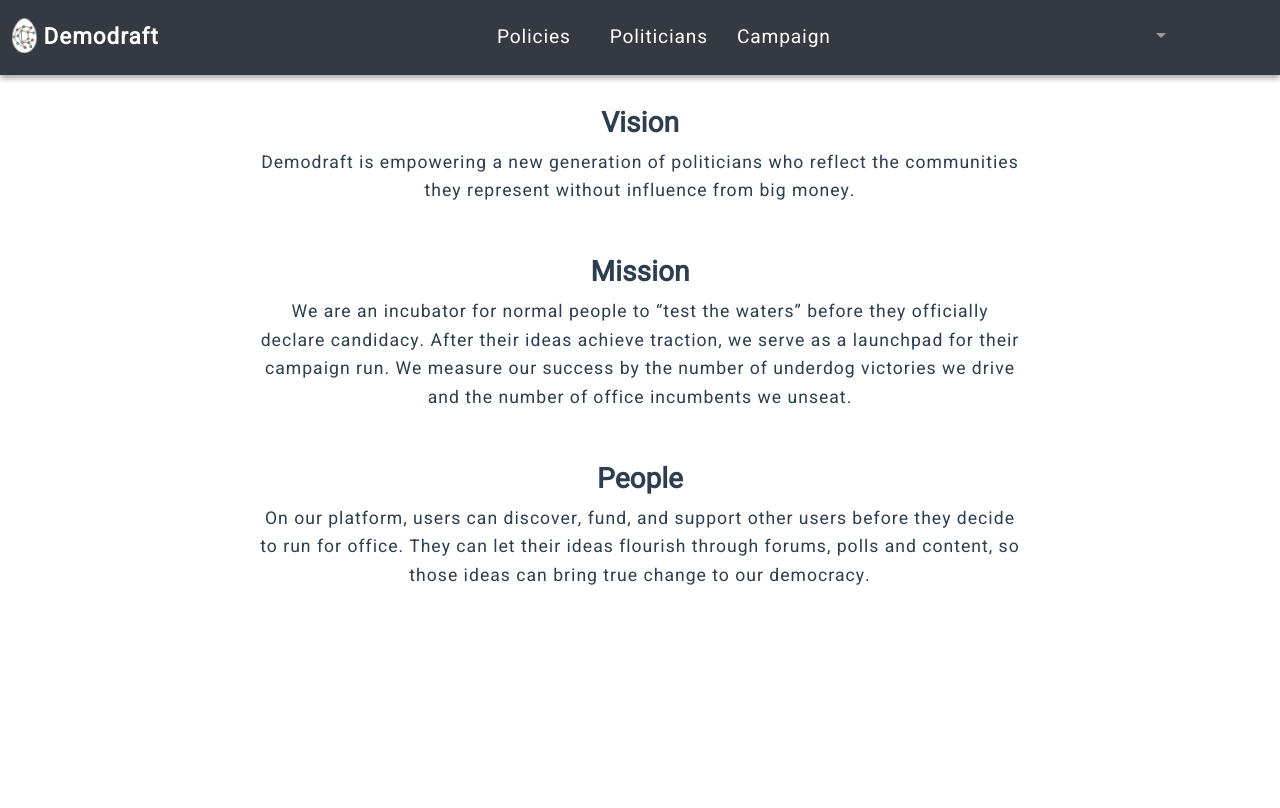
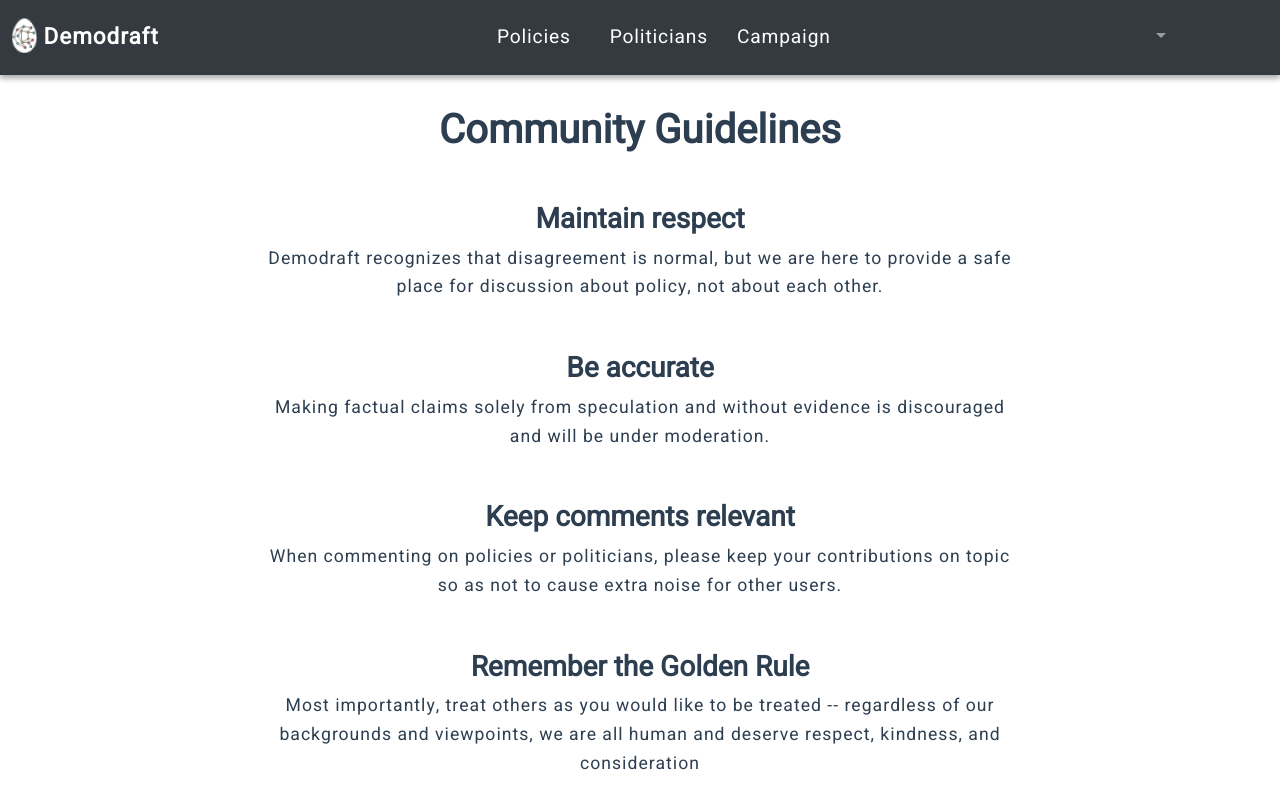
Before and after one commit to shiningsunnyday/demodraft, a Vue app in the folder forward_web/: page / in a window 1280 px wide. Shown: the top 808 px of the page. Built offline with nearby package versions, Linux system fonts and the light colour scheme; no server answers; sample sign-in values are in the browser's storage.

Commit message:
Add community guidlines & route pages on login/signup

```diff
--- a/forward_web/src/components/politicians/SelectedPolitician.vue
+++ b/forward_web/src/components/politicians/SelectedPolitician.vue
@@ -1,9 +1,9 @@
 <template>
   <LoadingSpinner v-if="isLoading"></LoadingSpinner>
   <b-container v-else class="selected-politician">
-    <div class="selected-politician__follow-button-container">
+    <!-- <div class="selected-politician__follow-button-container">
       <b-button size="sm"> <BIconPersonPlus /> Follow </b-button>
-    </div>
+    </div> -->
 
     <div class="selected-politician__top">
       <h1>{{ politician.first }} {{ politician.last }}</h1>
--- a/forward_web/src/views/AboutPage.vue
+++ b/forward_web/src/views/AboutPage.vue
@@ -1,26 +1,30 @@
 <template>
   <div class="about">
-    <h3>Vision</h3>
+    <h1>Community Guidelines</h1>
+
+    <h3>Maintain respect</h3>
     <p>
-      Demodraft is empowering a new generation of politicians who reflect the
-      communities they represent without influence from big money.
+      Demodraft recognizes that disagreement is normal, but we are here to
+      provide a safe place for discussion about policy, not about each other.
     </p>
 
-    <h3>Mission</h3>
+    <h3>Be accurate</h3>
     <p>
-      We are an incubator for normal people to “test the waters” before they
-      officially declare candidacy. After their ideas achieve traction, we serve
-      as a launchpad for their campaign run. We measure our success by the
-      number of underdog victories we drive and the number of office incumbents
-      we unseat.
+      Making factual claims solely from speculation and without evidence is
+      discouraged and will be under moderation.
     </p>
 
-    <h3>People</h3>
+    <h3>Keep comments relevant</h3>
     <p>
-      On our platform, users can discover, fund, and support other users before
-      they decide to run for office. They can let their ideas flourish through
-      forums, polls and content, so those ideas can bring true change to our
-      democracy.
+      When commenting on policies or politicians, please keep your contributions
+      on topic so as not to cause extra noise for other users.
+    </p>
+
+    <h3>Remember the Golden Rule</h3>
+    <p>
+      Most importantly, treat others as you would like to be treated --
+      regardless of our backgrounds and viewpoints, we are all human and deserve
+      respect, kindness, and consideration
     </p>
   </div>
 </template>
@@ -45,7 +49,7 @@ export default {
 
   h1 {
     font-weight: bold;
-    margin-bottom: 100px;
+    margin-bottom: 3rem;
   }
 
   h3 {
--- a/forward_web/src/views/LoginPage.vue
+++ b/forward_web/src/views/LoginPage.vue
@@ -64,7 +64,7 @@ export default {
           password,
           campaignPending,
         });
-        this.$router.push('/');
+        this.$router.push('/policies');
       } catch (error) {
         console.log(error);
       }
--- a/forward_web/src/views/ProfilePage.vue
+++ b/forward_web/src/views/ProfilePage.vue
@@ -4,7 +4,7 @@
     <b-container class="profile__container">
       <div class="profile__user-section">
         <h2 class="profile__header">{{ username }}</h2>
-        <p><span class="--highlight">{{ score }}</span> score</p>
+        <!-- <p><span class="--highlight">{{ score }}</span> score</p> -->
       </div>
 
       <div class="profile__badge-section">
```
